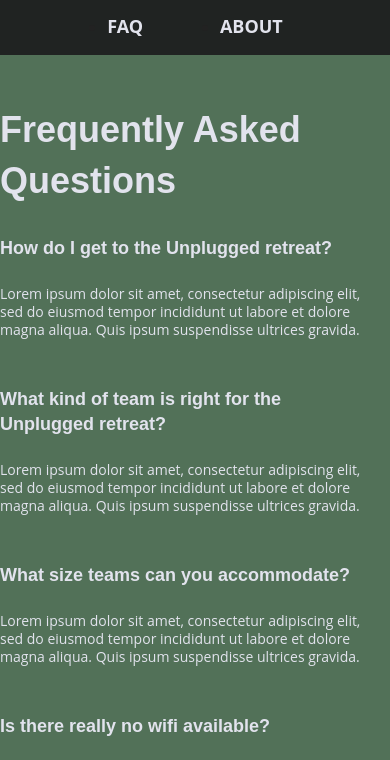
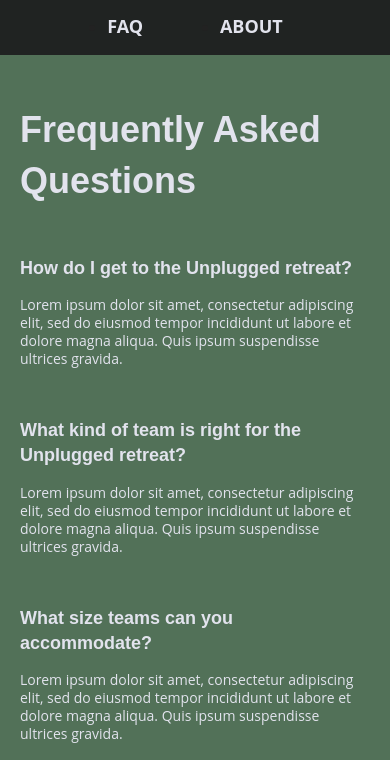
Before and after one commit to triciahumann/unplugged-retreat, a website: page faq/index.html in a window 390 px wide. Shown: the part 75-835 px from the top of the page. Drawn offline with Linux system fonts and the light colour scheme.

Commit message:
Finished mobile faq page

```diff
--- a/css/main.css
+++ b/css/main.css
@@ -405,11 +405,18 @@ footer .social-icons a {
 
 .faq-content {
   padding-top: 20px;
+  margin-right: 20px;
+  margin-left: 20px;
+  padding-bottom: 40px;
 }
 
-.faq-items article {
-  width: 95%;
-  padding-bottom: 10px;
+.faq-content h2 {
+  margin-bottom: 45px;
+}
+
+.faq-items article h4 {
+  margin-bottom: 15px;
+  margin-top: 50px;
 }
 
 /* --------- ABOUT PAGE --------- */
```
Also changed, not shown: 1 other file.
